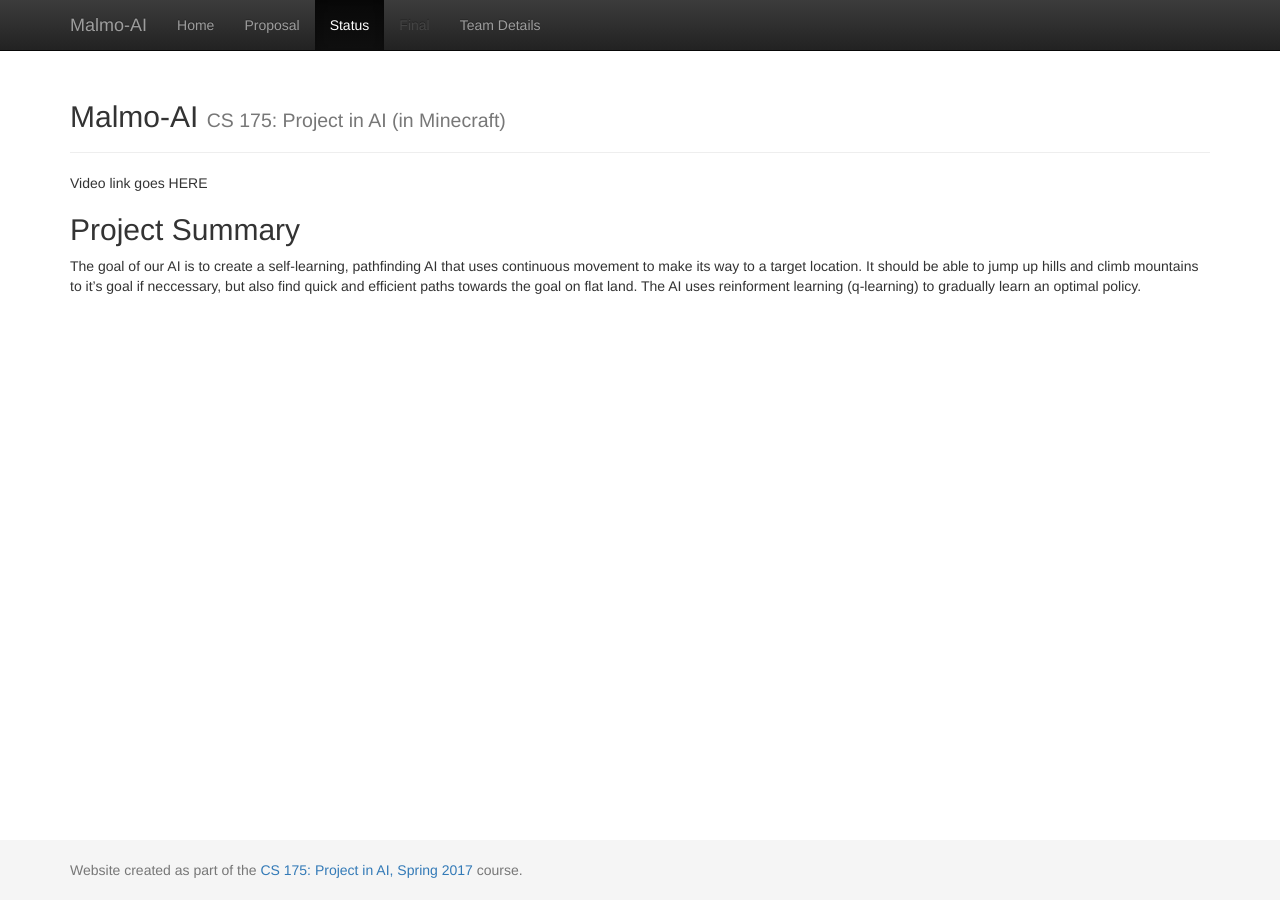
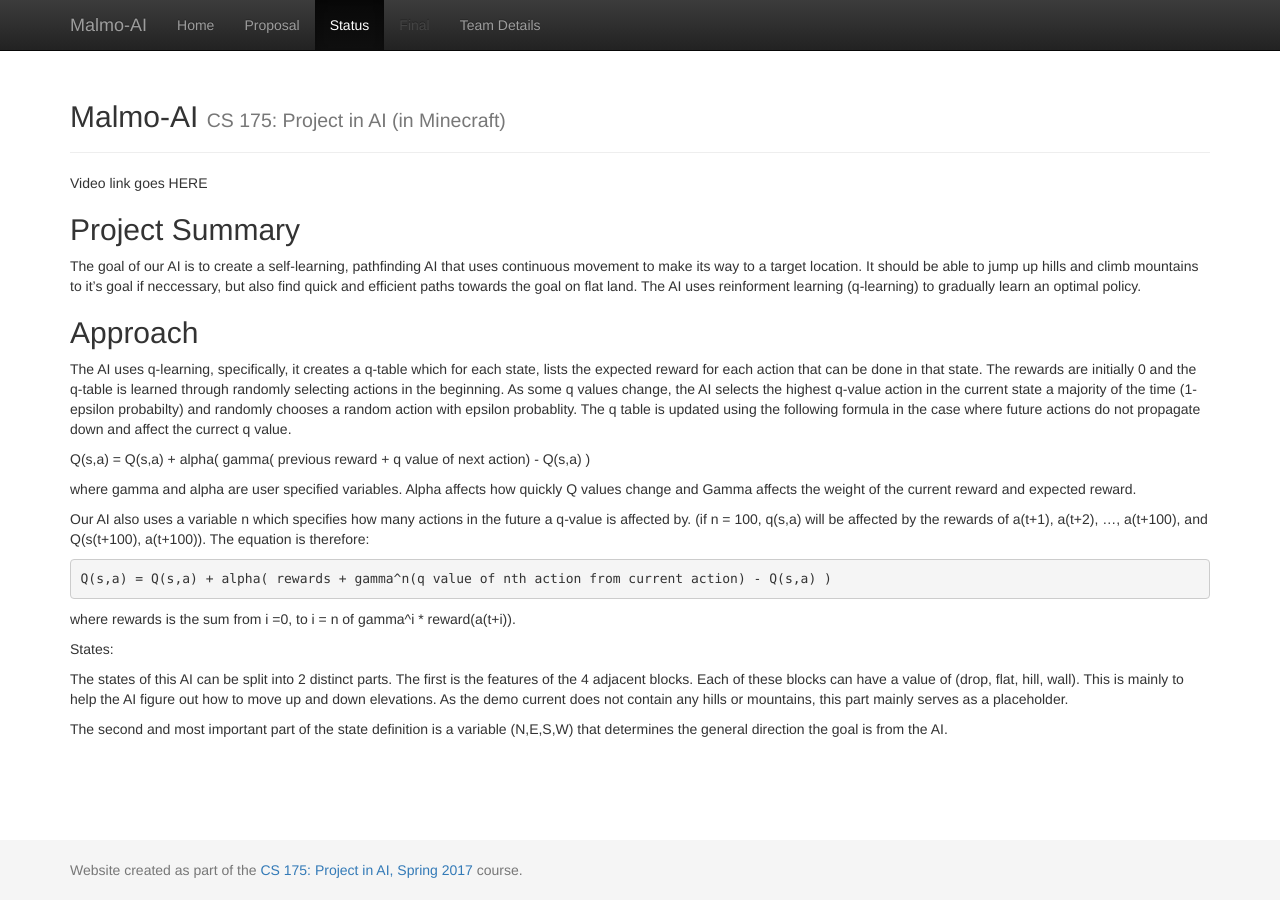
Before and after one commit to ctypewriter/Malmo-AI, a Jekyll site: the page built from docs/status.md, in a window 1280 px wide. Built offline with Jekyll 4.4.1, drawn with Linux system fonts in a browser that asks for light colours.

Commit message:
Update status.md

```diff
--- a/docs/status.md
+++ b/docs/status.md
@@ -8,3 +8,23 @@
 
 ## Project Summary
   The goal of our AI is to create a self-learning, pathfinding AI that uses continuous movement to make its way to a target location. It should be able to jump up hills and climb mountains to it's goal if neccessary, but also find quick and efficient paths towards the goal on flat land. The AI uses reinforment learning (q-learning) to gradually learn an optimal policy.
+
+## Approach
+  The AI uses q-learning, specifically, it creates a q-table which for each state, lists the expected reward for each action that can be done in that state. The rewards are initially 0 and the q-table is learned through randomly selecting actions in the beginning. As some q values change, the AI selects the highest q-value action in the current state a majority of the time (1-epsilon probabilty) and randomly chooses a random action with epsilon probablity. The q table is updated using the following formula in the case where future actions do not propagate down and affect the currect q value.
+
+  Q(s,a) = Q(s,a) + alpha( gamma( previous reward + q value of next action) - Q(s,a) )
+
+  where gamma and alpha are user specified variables. Alpha affects how quickly Q values change and Gamma affects the weight of the current reward and expected reward.
+
+  Our AI also uses a variable n which specifies how many actions in the future a q-value is affected by. (if n = 100, q(s,a) will be affected by the rewards of a(t+1), a(t+2), ..., a(t+100), and Q(s(t+100), a(t+100)). The equation is therefore:
+
+    Q(s,a) = Q(s,a) + alpha( rewards + gamma^n(q value of nth action from current action) - Q(s,a) )
+
+  where rewards is the sum from i =0, to i = n of gamma^i * reward(a(t+i)).
+
+
+States:
+
+  The states of this AI can be split into 2 distinct parts. The first is the features of the 4 adjacent blocks. Each of these blocks can have a value of (drop, flat, hill, wall). This is mainly to help the AI figure out how to move up and down elevations. As the demo current does not contain any hills or mountains, this part mainly serves as a placeholder.
+
+  The second and most important part of the state definition is a variable (N,E,S,W) that determines the general direction the goal is from the AI.
```
